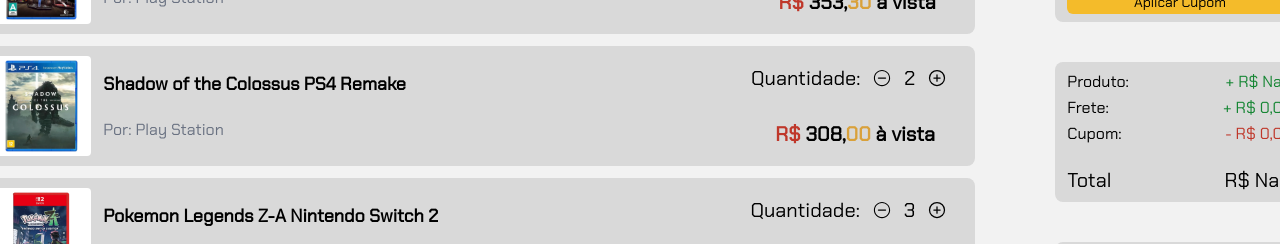
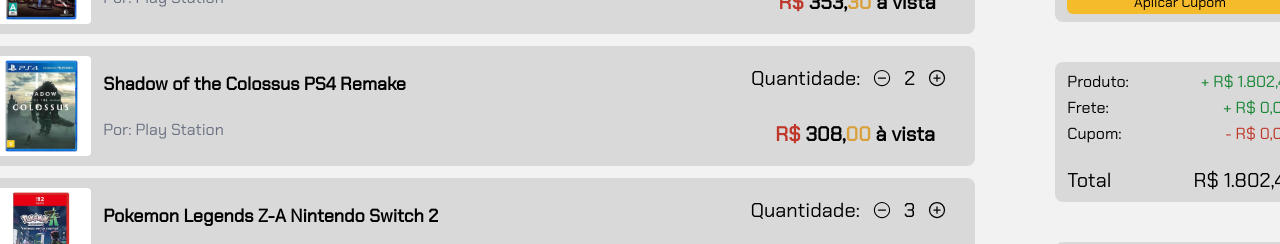
Before and after one commit to Ts-Joao/RetroVault, a Next.js app in the folder apps/web/: page /cart in a window 1280 px wide. Shown: the part 242-486 px from the top of the page. Built offline with nearby package versions, Linux system fonts and the light colour scheme.

Commit message:
refactor(web): extrair tipos de props e ajustar total via Zustand nos componentes do carrinho

```diff
--- a/apps/web/src/app/checkout/[id]/CheckoutClient.tsx
+++ b/apps/web/src/app/checkout/[id]/CheckoutClient.tsx
@@ -60,7 +60,7 @@
                 </div>
 
                 <div>
-                    <Ordersummary orderTotal={total} shippingCost={shippingCost}/>
+                    <Ordersummary total={total} shippingCost={shippingCost}/>
                 </div>
             </div>
         </>
--- a/apps/web/src/app/checkout/[id]/page.tsx
+++ b/apps/web/src/app/checkout/[id]/page.tsx
@@ -1,9 +1,7 @@
-import Image from 'next/image'
 import Footer from '@/components/layout/footer/Footer'
 import Navbar from '@/components/layout/nav-bar/NavBar'
 import { getProductById } from '@/services/product'
 import CheckoutClient from './CheckoutClient'
-import Ordersummary from '@/components/layout/order-summary/OrderSummary'
 
 interface CheckoutPageProps {
     params: Promise<{ id: string }>
@@ -22,7 +20,7 @@
             <section className='flex justify-center gap-20'>
                 <div className='flex flex-col'>
                     <p><span className='font-semibold'>Checkout do produto: </span>{product?.name}</p>
-                    <CheckoutClient product={product} />
+                    <CheckoutClient key={product.id} product={product} />
                 </div>
             </section>
             <Footer />
--- a/apps/web/src/components/layout/order-summary/OrderSummary.tsx
+++ b/apps/web/src/components/layout/order-summary/OrderSummary.tsx
@@ -9,10 +9,15 @@
 type PaymentValue = "pix" | "credit_card" | "debit_card";
 type InstallmentValue = "1x" | "2x" | "3x" | "6x" | "12x";
 
-export default function Ordersummary({orderTotal, shippingCost}: { orderTotal: number; shippingCost: number}) {
+type Props = {
+  total: number
+  shippingCost: number
+}
+
+export default function Ordersummary({total, shippingCost}: Props) {
 
  const cupom = 0
- const finalPrice = orderTotal - cupom + shippingCost
+ const finalPrice = total - cupom + shippingCost
 
  const { isOpen, selected, toggle, selectOption } = useSelect<PaymentValue>();
 
@@ -103,7 +108,7 @@
      <p className="flex justify-between">
       Produto:{" "}
       <span className="text-[#168634]">
-       + R$ {formatPrice(orderTotal)}
+       + R$ {formatPrice(total)}
       </span>
      </p>
      <p className="flex justify-between">
```
